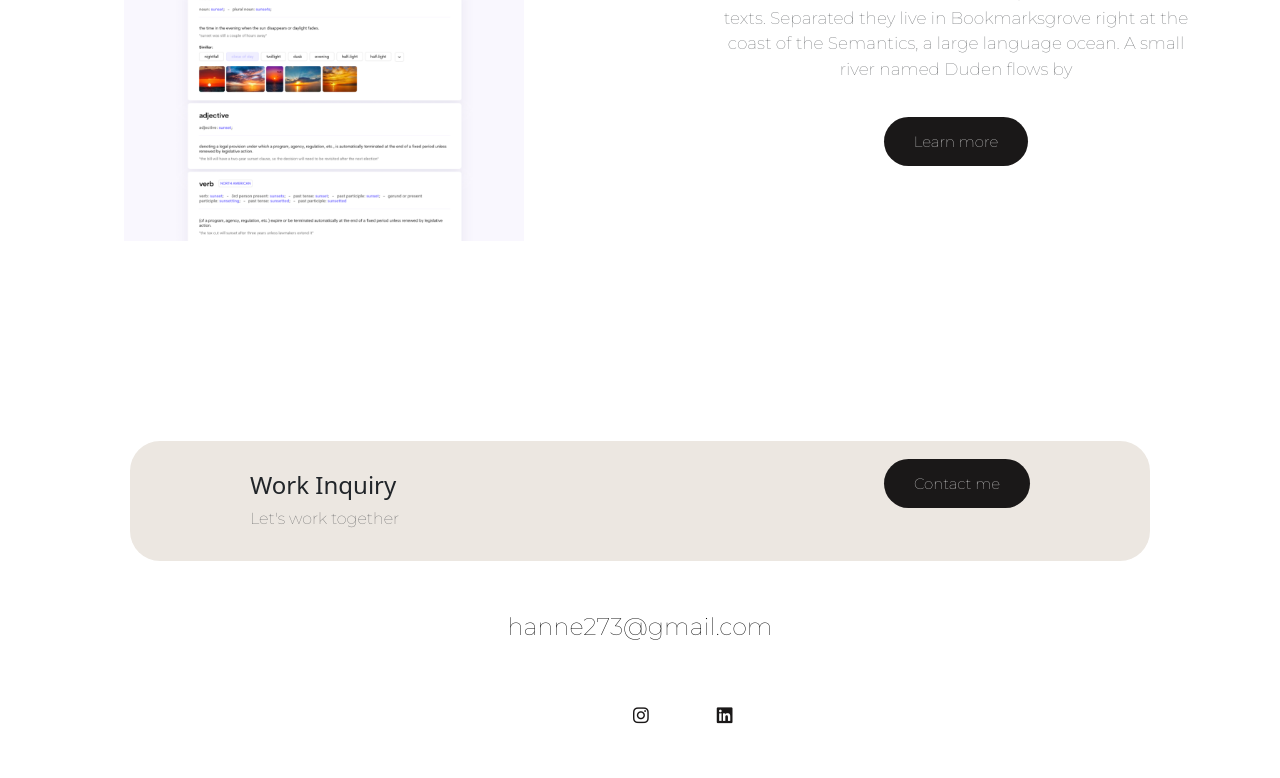
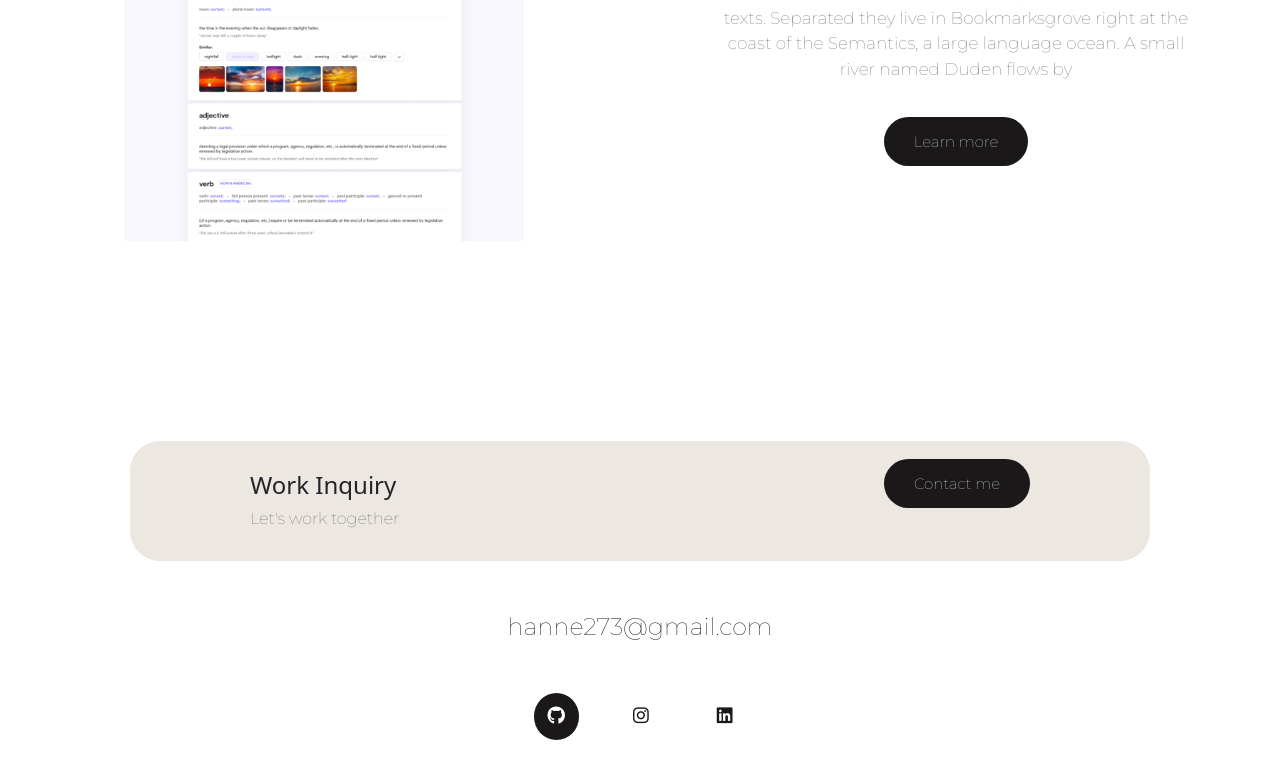
Before and after one commit to hannethorud/Portfolio-project, a plain HTML site: page index.html in a window 1280 px wide. In both pictures the pointer is over the link 556 px from the left and 2837 px from the top of the page. Shown: the part 2121-2899 px from the top of the page. Drawn offline with nearby package versions, Linux system fonts and the light colour scheme; a web font is replaced by a local one.

Commit message:
Updated footer

```diff
--- a/src/styles.css
+++ b/src/styles.css
@@ -218,7 +218,7 @@ footer .social-links a {
 
 footer .social-links a:hover {
   color: white;
-  background: var(--branding-color);
+  background: var(--primary-color);
 }
 
 @media (max-width: 900px) {
```
